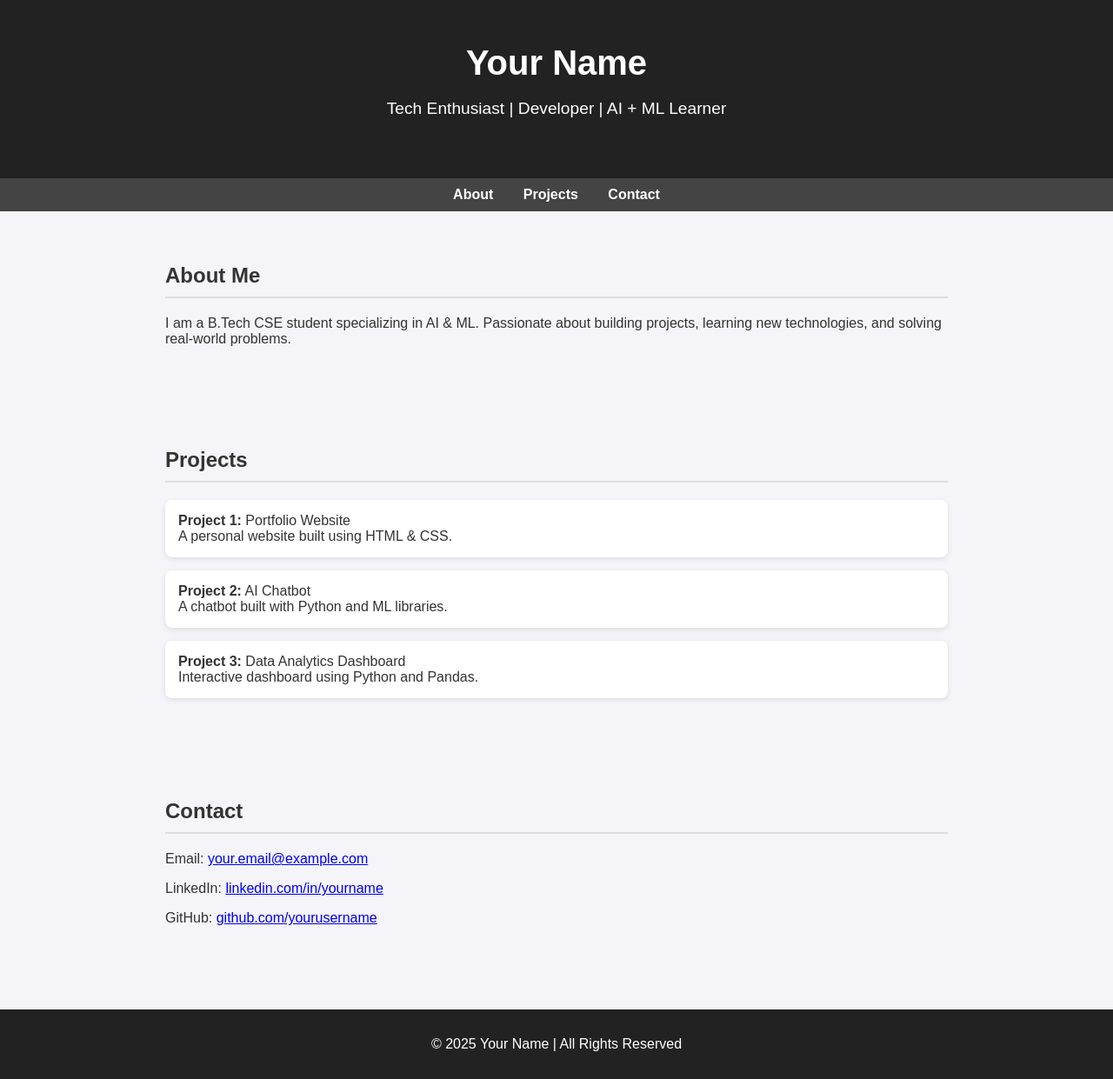
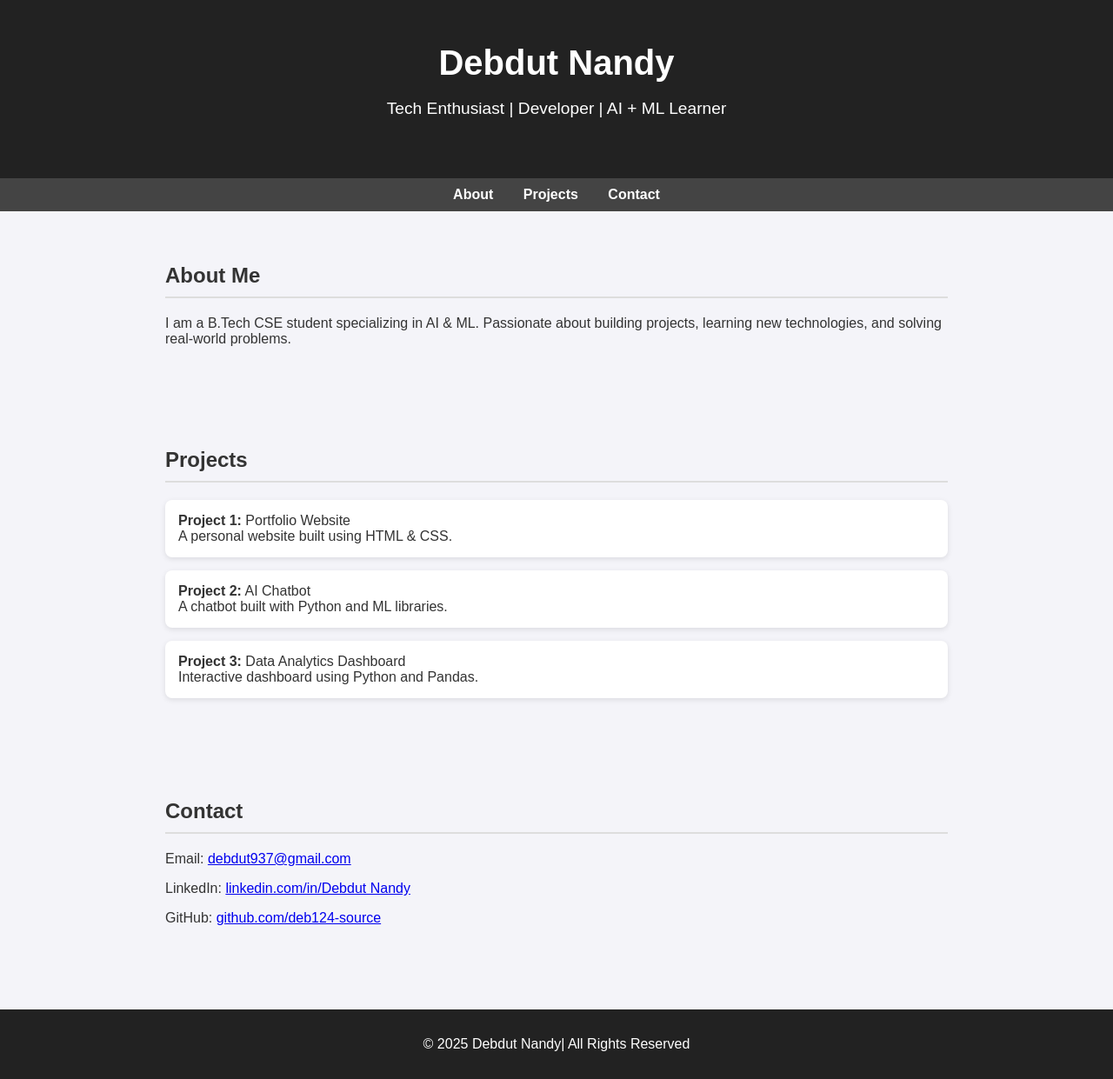
Before and after one commit to Deb124-source/Deb124-source.github.io, a plain HTML site: page index.html in a window 1280 px wide. Shown: the whole page at 87% size. Drawn offline with Linux system fonts and the light colour scheme.

Commit message:
Update index.html

```diff
--- a/index.html
+++ b/index.html
@@ -3,7 +3,7 @@
 <head>
   <meta charset="UTF-8">
   <meta name="viewport" content="width=device-width, initial-scale=1.0">
-  <title>Your Name | Portfolio</title>
+  <title>Debdut Nandy| Portfolio</title>
   <style>
     body {
       font-family: Arial, sans-serif;
@@ -72,7 +72,7 @@
 
   <!-- Header -->
   <header>
-    <h1>Your Name</h1>
+    <h1>Debdut Nandy</h1>
     <p>Tech Enthusiast | Developer | AI + ML Learner</p>
   </header>
 
@@ -114,14 +114,14 @@
   <!-- Contact Section -->
   <section id="contact">
     <h2>Contact</h2>
-    <p>Email: <a href="mailto:your.email@example.com">your.email@example.com</a></p>
-    <p>LinkedIn: <a href="#">linkedin.com/in/yourname</a></p>
-    <p>GitHub: <a href="#">github.com/yourusername</a></p>
+    <p>Email: <a href="#">debdut937@gmail.com</a></p>
+    <p>LinkedIn: <a href="#">linkedin.com/in/Debdut Nandy</a></p>
+    <p>GitHub: <a href="#">github.com/deb124-source</a></p>
   </section>
 
   <!-- Footer -->
   <footer>
-    <p>© 2025 Your Name | All Rights Reserved</p>
+    <p>© 2025 Debdut Nandy| All Rights Reserved</p>
   </footer>
 
 </body>
```
